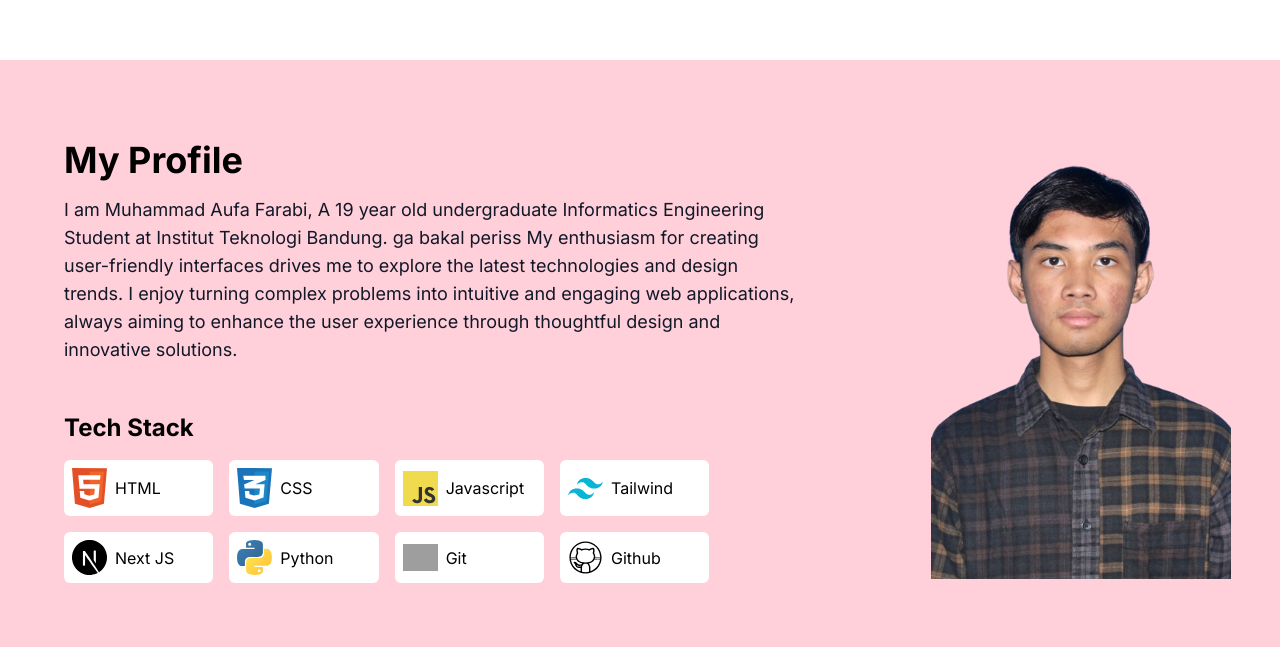
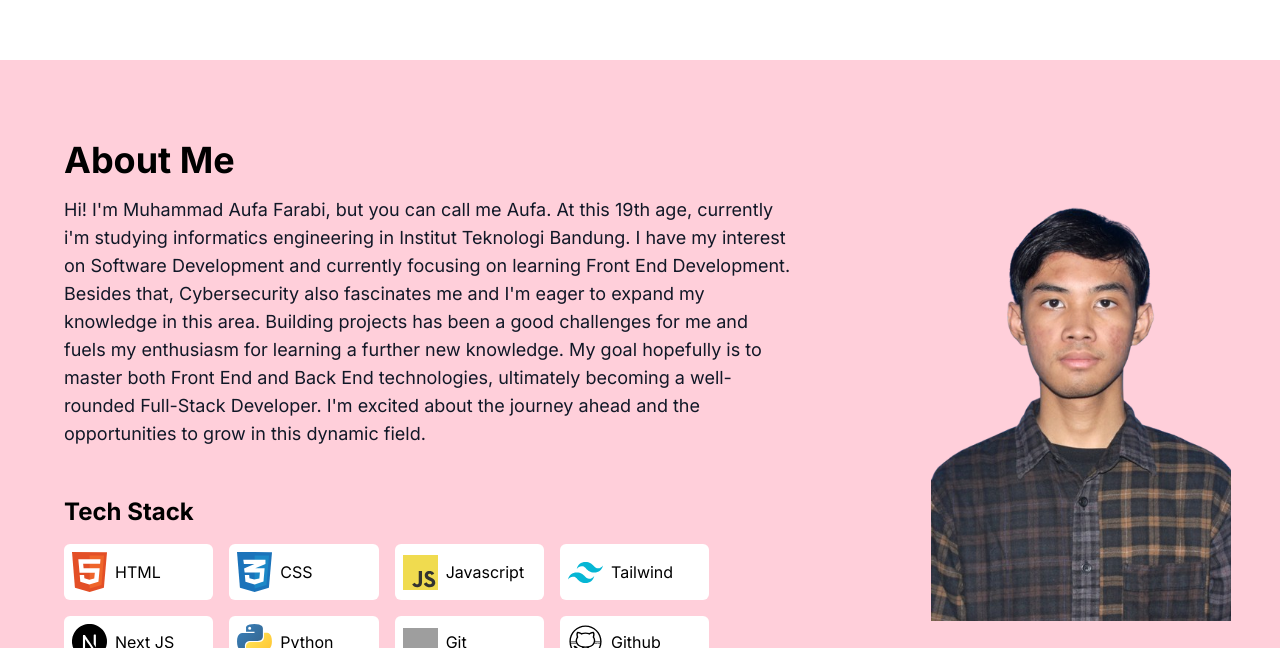
Before and after one commit to AgungLucker/Portofolio-diri, a Next.js app: page / in a window 1280 px wide. Shown: the part 740-1388 px from the top of the page. Built offline with nearby package versions, Linux system fonts and the light colour scheme; grey boxes are pictures that could not be loaded.

Commit message:
docs: update About Me description profile text

```diff
--- a/src/app/components/About.jsx
+++ b/src/app/components/About.jsx
@@ -14,13 +14,15 @@ const About = () => {
       <div className="grid grid-cols-12 gap-16 items-center py-16 px-16">
         <div className="col-span-8 mt-4 md:mt-0 text-left flex flex-col h-full">
           <div className="my-4 mb-4 pr-4">
-            <h2 className="text-4xl font-bold text-black mb-4">My Profile</h2>
+            <h2 className="text-4xl font-bold text-black mb-4">About Me</h2>
             <p className="text-lg text-gray-900">
-              I am Muhammad Aufa Farabi, A 19 year old undergraduate Informatics Engineering Student at Institut Teknologi Bandung.
-              ga bakal periss
-              My enthusiasm for creating user-friendly interfaces drives me to explore the latest technologies and design trends.
-               I enjoy turning complex problems into intuitive and engaging web applications, always aiming to enhance the user
-                experience through thoughtful design and innovative solutions.
+            Hi! I'm Muhammad Aufa Farabi, but you can call me Aufa. At this 19th age, currently i'm studying informatics
+            engineering in Institut Teknologi Bandung. I have my interest on Software Development and currently focusing
+            on learning Front End Development. Besides that, Cybersecurity also fascinates me and I'm eager to expand my knowledge
+            in this area. Building projects has been a good challenges for me and fuels my enthusiasm for learning a further new knowledge.
+            My goal hopefully is to master both Front End and Back End technologies, ultimately becoming a well-rounded Full-Stack Developer.
+            I'm excited about the journey ahead and the opportunities to grow in this dynamic field.
+
 
 
 
```
